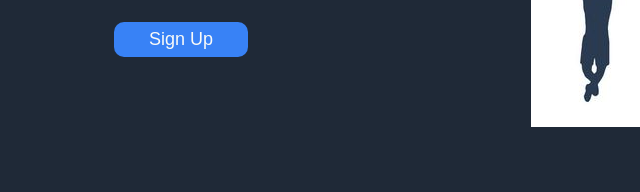
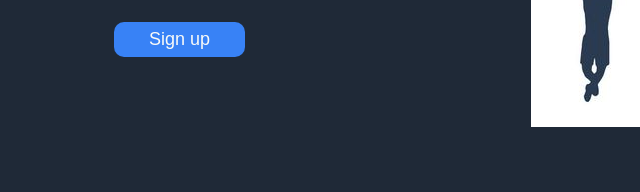
Before and after one commit to RebelRed-01/Landing-Page, a plain HTML site: page index.html in a window 1280 px wide. Shown: the part 303-495 px from the top of the page, 36-676 px from the left. Drawn offline with Linux system fonts and the light colour scheme.

Commit message:
fix typo

```diff
--- a/index.html
+++ b/index.html
@@ -27,7 +27,7 @@
                 <h1>This website is awesome</h1>
                 <p>This website has some subtext that goes here under the main title. It's smaller font and the color is
                     lower contrast</p>
-                <button>Sign Up</button>
+                <button>Sign up</button>
             </div>
             <div class="title-img">
                 <img src="./resources/img-01.jpg" alt="">
```
